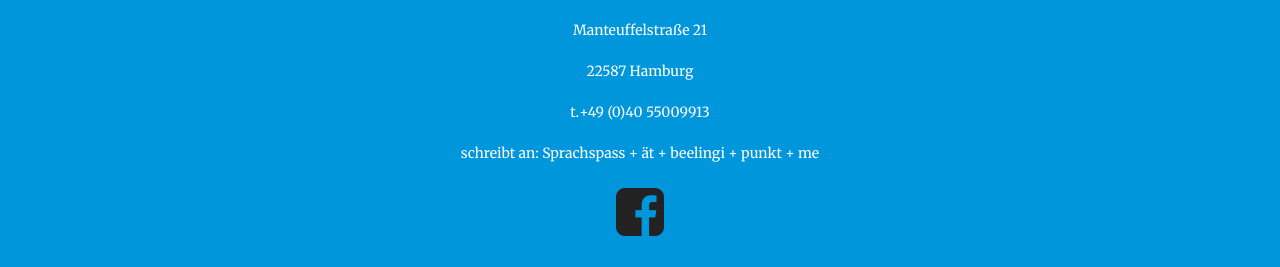
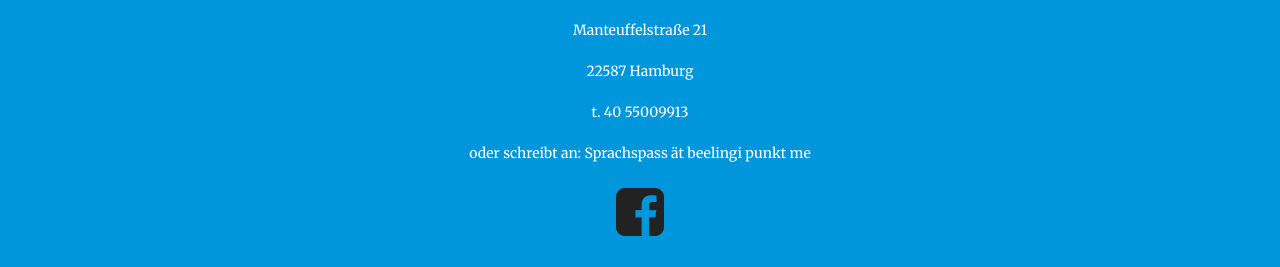
Before and after one commit to Beelingi/beelingi.github.io, a Jekyll site: the page built from index.html, in a window 1280 px wide and 900 px high, scrolled down 4438 px. Shown: the part 630-897 px from the top of the window. Built offline with Jekyll 4.4.1, drawn with Linux system fonts in a browser that asks for light colours.

Commit message:
Telephone number changed

```diff
--- a/_includes/contact.html
+++ b/_includes/contact.html
@@ -8,15 +8,12 @@
                 <p>Sprachcamps für Schüler</p>
                 <p>Manteuffelstraße 21</p>
                 <p>22587 Hamburg</p>
-                <p>t.+49 (0)40 55009913 </p>
-                <p>schreibt an: Sprachspass + ät + beelingi + punkt + me</p>
+                <p>t. 40 55009913</p>
+                <p>oder schreibt an: Sprachspass  ät  beelingi  punkt  me</p>
             </div>
-
 
         </div>
         <div class="row">
-
-
 
             <div class="col-lg-12  text-center">
                 <a href="http://www.facebook.com/beelingi" target="_blank">
```
